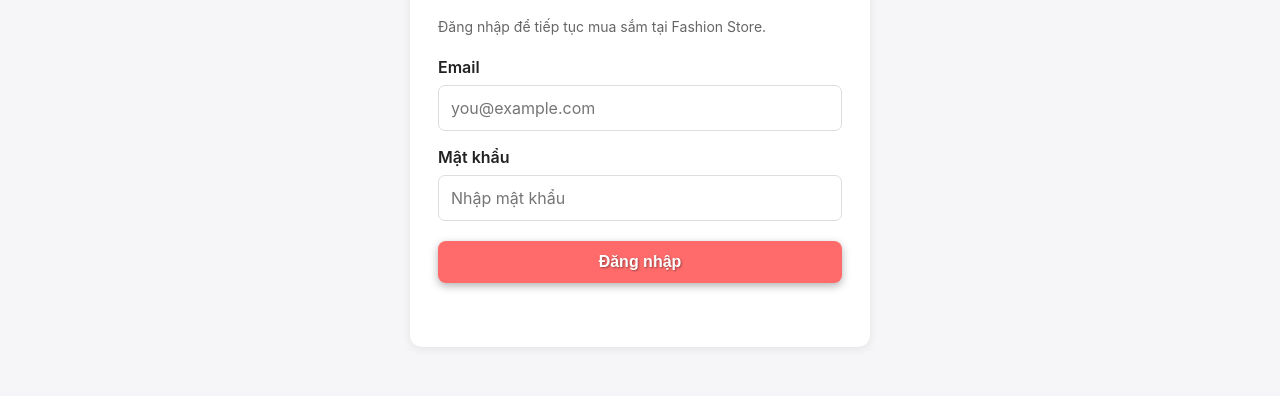
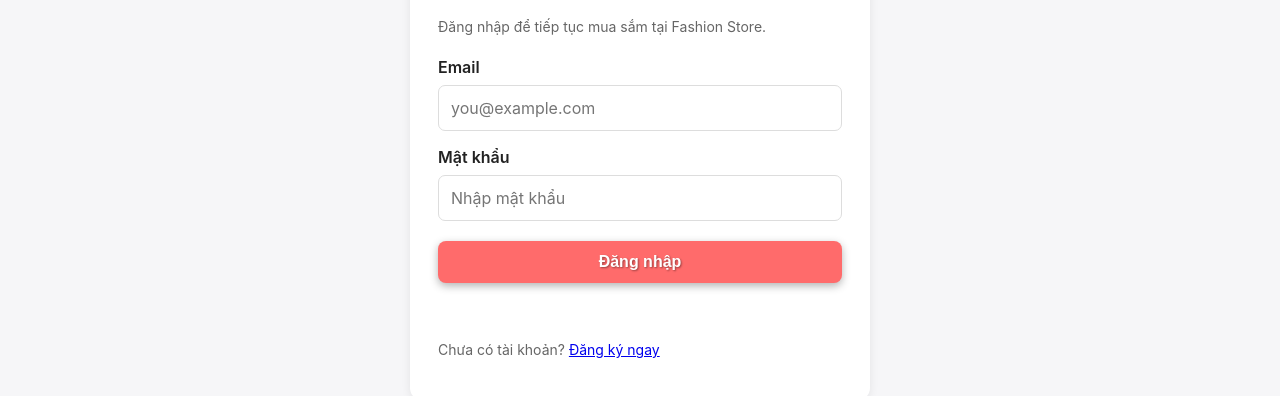
Before and after one commit to taip25699-lgtm/Fashion-store, a plain HTML site: page login.html in a window 1280 px wide. Shown: the part 164-560 px from the top of the page. Drawn offline with Linux system fonts and the light colour scheme.

Commit message:
Update login.html

```diff
--- a/login.html
+++ b/login.html
@@ -31,6 +31,11 @@
 
         <button class="btn" type="submit">Đăng nhập</button>
         <p id="login-message" class="form-message" role="alert"></p>
+
+        <p class="auth-note">
+  Chưa có tài khoản?
+  <a href="register.html">Đăng ký ngay</a>
+</p>
       </form>
     </div>
   </main>
```
